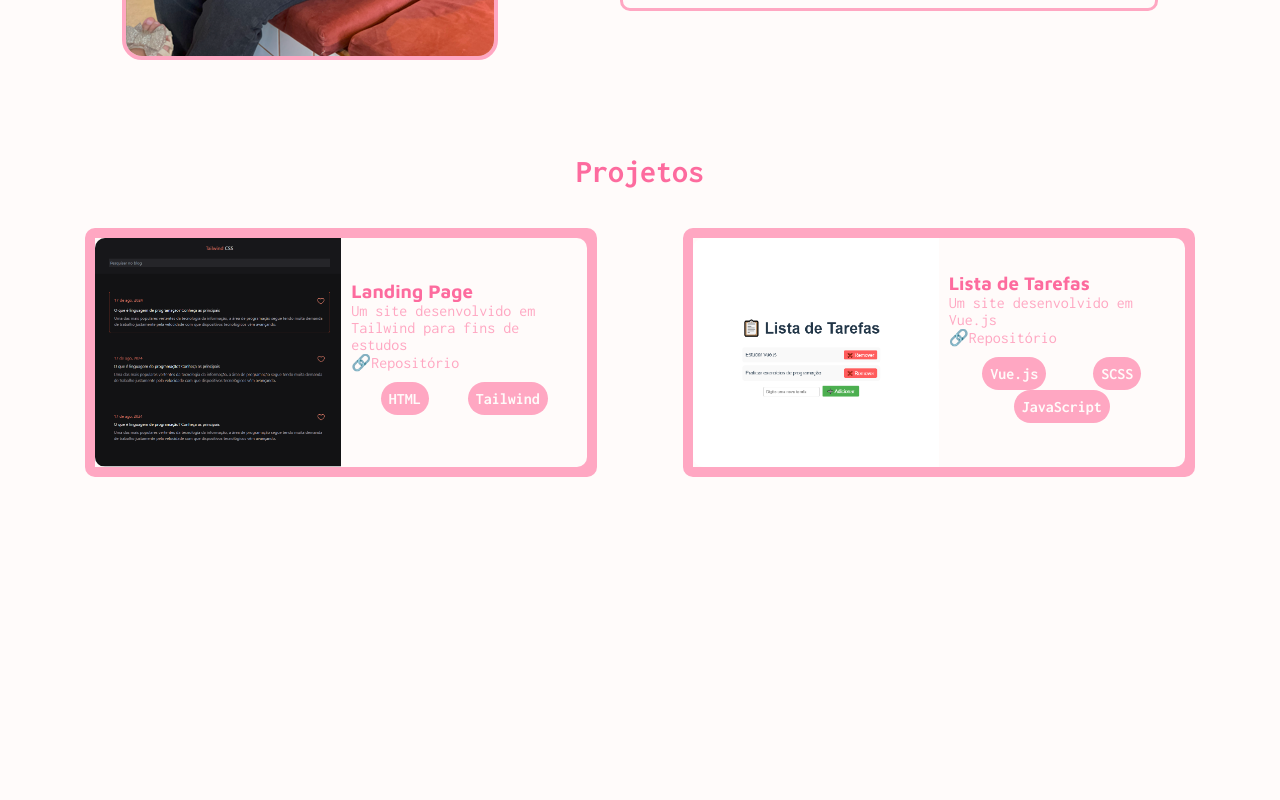
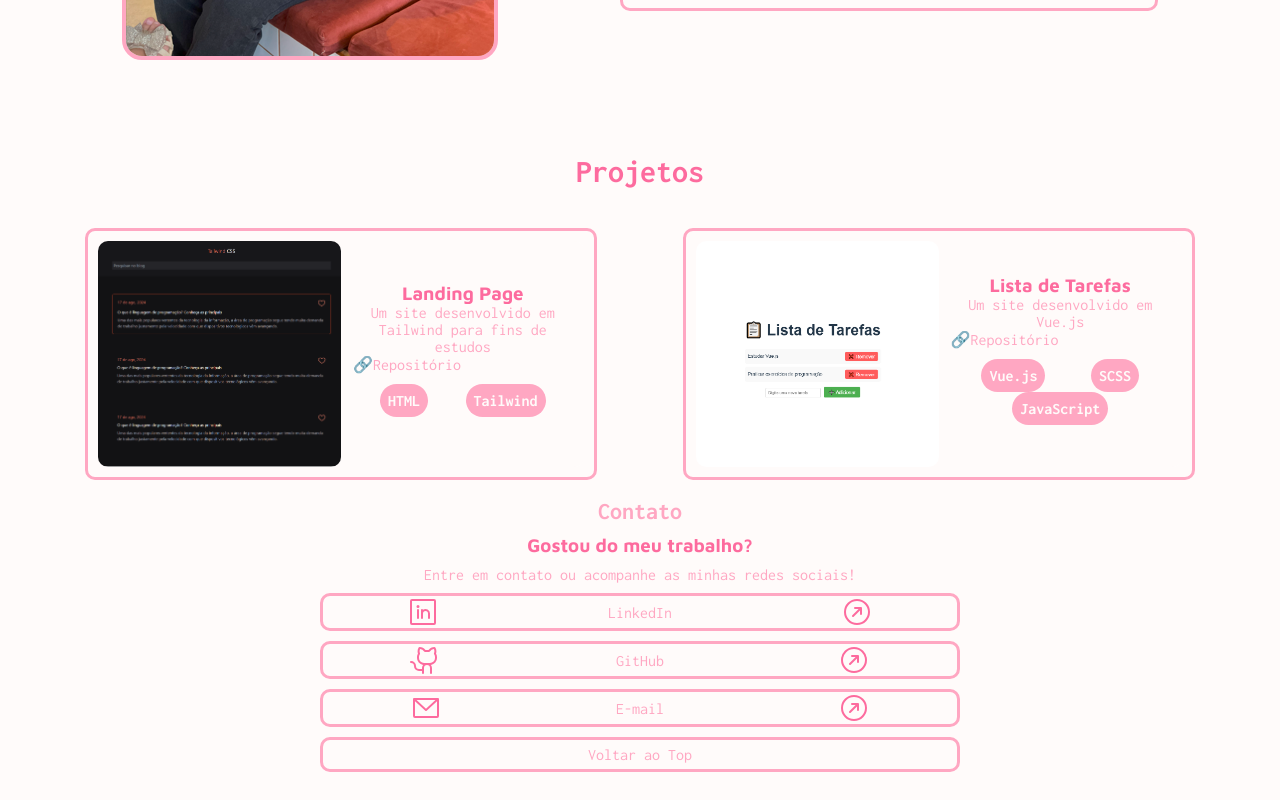
Before and after one commit to mariaccarolina/by_carolina, a Vue app: page / in a window 1280 px wide. Shown: the part 614-1414 px from the top of the page. Before the commit the page ends 1091 px from the top, so only its background shows below. Built offline with nearby package versions, Linux system fonts and the light colour scheme.

Commit message:
add mudanças no style + footer

```diff
--- a/src/App.vue
+++ b/src/App.vue
@@ -2,6 +2,7 @@
 import Header from "./components/header.vue";
 import inicio from "./components/inicio.vue";
 import projetosCard from "./components/projetosCard.vue";
+import Footer from "./components/footer.vue"
 </script>
 
 <template>
@@ -9,4 +10,5 @@ import projetosCard from "./components/projetosCard.vue";
   <Header />
   <inicio />
   <projetosCard />
+  <Footer/>
 </template>
--- /dev/null
+++ b/src/components/footer.vue
@@ -0,0 +1,75 @@
+<script setup>
+import email from "../assets/email.svg"
+import linkedin from "../assets/linkedin-logo (1).svg"
+import github from "../assets/github-logo (1).svg";
+import arrow from "../assets/arrow.svg";
+
+</script>
+<template>
+  <footer>
+    <h2>Contato</h2>
+    <h3>Gostou do meu trabalho?</h3>
+    <p>Entre em contato ou acompanhe as minhas redes sociais!</p>
+    <section>
+      <div>
+        <a href="https://www.linkedin.com/in/maria-carolina-28b300213/">
+          <img :src="linkedin" alt="linkedin" />
+          <p>LinkedIn</p>
+          <img :src="arrow" alt="seta" />
+        </a>
+      </div>
+      <div>
+        <a href="">
+          <img :src="github" alt="github" />
+          <p>GitHub</p>
+           <img :src="arrow" alt="seta" />
+        </a>
+      </div>
+      <div>
+        <a href="">
+          <img :src="email" alt="email" />
+          <p>E-mail</p>
+         <img :src="arrow" alt="seta" />
+        </a>
+      </div>
+      <div>
+        <a class="top" href="">
+          <p>Voltar ao Top</p>
+        </a>
+      </div>
+    </section>
+  </footer>
+</template>
+
+<style lang="scss">
+  footer{
+    display: flex;
+    flex-direction: column;
+    justify-content: center;
+    text-align: center;
+    height: 40vh;
+
+    h3{
+      margin: 10px;
+    }
+    div{
+      margin: 10px;
+      display: flex;
+      justify-content: center;
+        a{
+          display: flex;
+          text-decoration: none;
+          align-items: center;
+          justify-content: space-around;
+          border: #ffa7c2 solid;
+          border-radius: 10px;
+          width: 50vw;
+        }
+    }
+
+    .top{
+      height: 35px;
+      text-align: center;
+    }
+  }
+</style>
--- a/src/components/inicio.vue
+++ b/src/components/inicio.vue
@@ -1,16 +1,20 @@
 <script setup>
-import Carol from "../assets/Carolina.png"
+import Carol from "../assets/Carolina.png";
 </script>
 
 <template>
   <section>
     <figure>
-        <img :src="Carol" alt="Foto da Carolina">
+      <img :src="Carol" alt="Foto da Carolina" />
     </figure>
     <div class="container">
       <h2>Olá eu sou a <span>Carolina!</span></h2>
       <h1>Desenvolvedora Frontend e Instrutora Técnica</h1>
-            <p>Transformo necessidades em aplicações reais, evolventes e funcionais. Desenvolvo sistemas através da minha paixão pela tecnologia, contribuindo com soluções inovadoras e eficazes para desafios complexos.</p>
+      <p>
+        Transformo necessidades em aplicações reais, evolventes e funcionais.
+        Desenvolvo sistemas através da minha paixão pela tecnologia,
+        contribuindo com soluções inovadoras e eficazes para desafios complexos.
+      </p>
       <div class="habilidades">
         <h3>React</h3>
         <h3>Vue</h3>
@@ -23,7 +27,7 @@ import Carol from "../assets/Carolina.png"
 </template>
 
 <style lang="scss" scoped>
-section{
+section {
   display: flex;
   height: 86vh;
   align-items: center;
@@ -32,66 +36,61 @@ section{
     flex-direction: column-reverse;
     height: auto;
   }
-    h2{
+  h2 {
     font-size: 30px;
   }
-    h1{
+  h1 {
     font-size: 40px;
     @media (max-width: 900px) {
       font-size: 26px;
     }
   }
-    p{
+  p {
     padding: 0 7px;
   }
 
-    span{
+  span {
     @media (max-width: 900px) {
       font-size: 26px;
     }
   }
-    .container{
+  .container {
     display: flex;
     flex-direction: column;
     justify-content: space-evenly;
     width: 42vw;
     text-align: center;
-    height:50vh;
-    border: solid ;
+    height: 50vh;
+    border: solid;
     border-radius: 10px;
     @media (max-width: 900px) {
       width: 90vw;
       height: 60vh;
-        border: red;
-
-
     }
   }
 
-img{
-    border: solid  #ffa7c2 4px;
+  img {
+    border: solid #ffa7c2 4px;
     border-radius: 20px;
-     @media (max-width: 900px){
+    @media (max-width: 900px) {
       width: 90vw;
     }
   }
 }
 
-.habilidades{
+.habilidades {
   display: flex;
   flex-wrap: wrap;
   justify-content: space-evenly;
-    h3{
+  h3 {
     background-color: #ffa7c2;
     border-radius: 30px;
     padding: 0 10px;
     color: white;
     max-width: 300px;
-          @media (max-width: 900px){
+    @media (max-width: 900px) {
       margin: 10px;
     }
   }
 }
-
-
 </style>
--- a/src/components/projetosCard.vue
+++ b/src/components/projetosCard.vue
@@ -1,25 +1,24 @@
 <script setup>
-import { projetos} from '../data/projetos.js'
+import { projetos } from "../data/projetos.js";
 </script>
-
 
 <template>
   <h2>Projetos</h2>
   <section>
-        <div class="project-card"
-        v-for="projeto in projetos">
+    <div class="project-card" v-for="projeto in projetos">
       <a :href="projeto.link" target="_blank">
-           <img :src="projeto.image" alt=""/>
+        <img :src="projeto.image" alt="" />
       </a>
       <div class="containerCard">
-            <h3>{{projeto.nome}}</h3>
+        <h3>{{ projeto.nome }}</h3>
         <p>{{ projeto.descricao }}</p>
         <p>
           <a :href="projeto.repositorio" target="_blank">🔗Repositório</a>
         </p>
         <div class="tech">
-                <h4 v-for="( techologias, i) in projeto. techologias">
-                  {{techologias }}</h4>
+          <h4 v-for="(techologias, i) in projeto.techologias">
+            {{ techologias }}
+          </h4>
         </div>
       </div>
     </div>
@@ -27,52 +26,50 @@ import { projetos} from '../data/projetos.js'
 </template>
 
 <style scoped>
-h2{
+h2 {
   text-align: center;
   margin-bottom: 40px;
   font-size: 32px;
   color: #fd6b9e;
 }
-section{
+section {
   display: flex;
   justify-content: space-evenly;
-   @media (max-width: 900px){
+  @media (max-width: 900px) {
     flex-direction: column;
     align-items: center;
   }
+}
+.project-card {
+  width: 40%;
+  display: flex;
+  padding: 10px;
+  border-radius: 10px;
+  border: #ffa7c2 solid;
+  text-align: center;
 
-}
-.project-card{
-  width:40%;
-  display: flex;
-  padding:10px;
-  border-radius: 10px;
-  background-color:  #ffa7c2;
-
-   @media (max-width: 900px){
+  @media (max-width: 900px) {
     width: 90%;
     justify-content: center;
     margin: 10px;
   }
 
- a{
+  a {
     text-decoration: none;
     display: block;
     width: 50%;
-
   }
 
-  img{
-    width:100%;
+  img {
+    width: 100%;
     height: 100%;
     object-fit: cover;
     /*preenche o espaço sem distorcer */
-    border-top-left-radius: 10px;
-    border-bottom-left-radius: 10px;
+    border-radius: 10px;
   }
 }
 
-.containerCard{
+.containerCard {
   width: 50%;
   display: flex;
   flex-direction: column;
@@ -82,18 +79,18 @@ section{
   border-bottom-right-radius: 10px;
 }
 
-.tech{
+.tech {
   display: flex;
   justify-content: space-around;
   margin: 10px;
   flex-wrap: wrap;
-  h4{
+  h4 {
     background-color: #ffa7c2;
-    color:#fffbfa ;
+    color: #fffbfa;
     padding: 8px;
     border-radius: 20px;
     max-width: 200px;
-    @media (max-width: 900px){
+    @media (max-width: 900px) {
       padding: 5px;
       margin: 5px;
     }
```
Also changed, not shown: src/components/header.vue (+0 -13 lines), src/assets/arrow.svg (added), src/assets/email.svg (added). Lines whose indentation alone changed are shown as unchanged.
